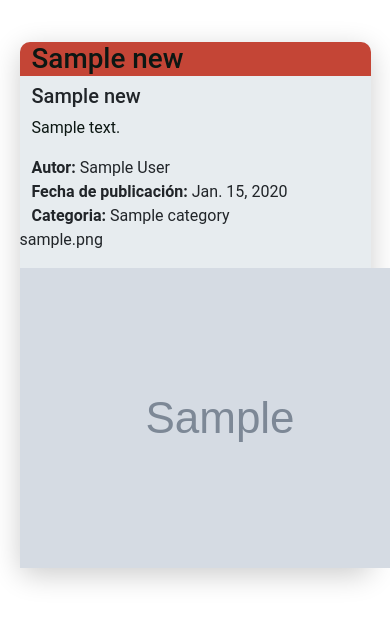
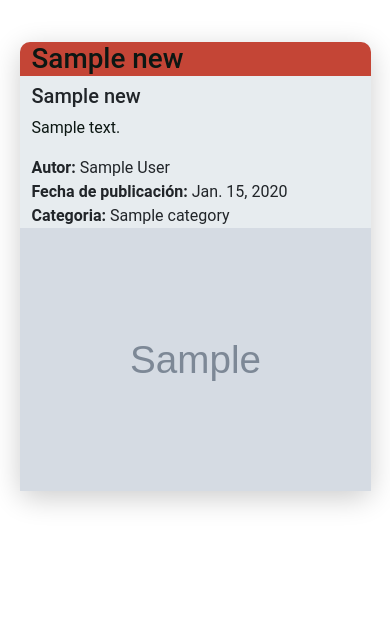
Before and after one commit to MateMar04/BoscoNews, a Django app: page / in a window 390 px wide; the page is wider, and only the part inside the window is pictured. Shown: the part 58-681 px from the top of that part. Run offline with Django 4.2, Linux system fonts and the light colour scheme; tables that the repository leaves empty hold one stand-in row (values such as "Sample post"); grey boxes marked "Sample" are stand-in pictures.

Commit message:
responsive images carousel

```diff
--- a/confApp/static/styles/Inicio.css
+++ b/confApp/static/styles/Inicio.css
@@ -28,3 +28,23 @@
     width: 100%;
     word-wrap: break-word;
 }
+
+.carousel {
+    max-height: 50vh;
+}
+
+.carousel-inner {
+    max-height: 50vh;
+
+}
+
+.carousel-item {
+    max-height: 50vh;
+}
+
+.d-block {
+    height: auto;
+    width: auto;
+    object-fit: cover;
+    max-height: 50vh;
+}
--- a/templates/Inicio.html
+++ b/templates/Inicio.html
@@ -9,7 +9,7 @@
     <!-- CSS FILES -->
     <link href="https://cdn.jsdelivr.net/npm/bootstrap@5.3.0-alpha3/dist/css/bootstrap.min.css" rel="stylesheet"
           integrity="sha384-KK94CHFLLe+nY2dmCWGMq91rCGa5gtU4mk92HdvYe+M/SXH301p5ILy+dN9+nJOZ" crossorigin="anonymous">
-    <link rel="stylesheet" href="{% static 'styles/inicio.css' %}">
+    <link rel="stylesheet" href="{% static 'styles/Inicio.css' %}">
 
 </head>
 <body>
@@ -45,14 +45,17 @@
                     <b>Categoria:</b> {{ n.category }}
                 </div>
             </div>
-            {% for image in images %}
-                {% if image.new == n %}
-                    <div>
-                        <p>{{ image.image }}</p>
-                        <img src="{{ image.image.url }}">
-                    </div>
-                {% endif %}
-            {% endfor %}
+            <div id="carouselExample" class="carousel slide">
+                <div class="carousel-inner">
+                    {% for i in images %}
+                        {% if i.new == n %}
+                            <div class="carousel-item active">
+                                <img src="{{ i.image.url }}" class="d-block w-100" alt="">
+                            </div>
+                        {% endif %}
+                    {% endfor %}
+                </div>
+            </div>
         </div>
     {% endfor %}
 </div>
```
